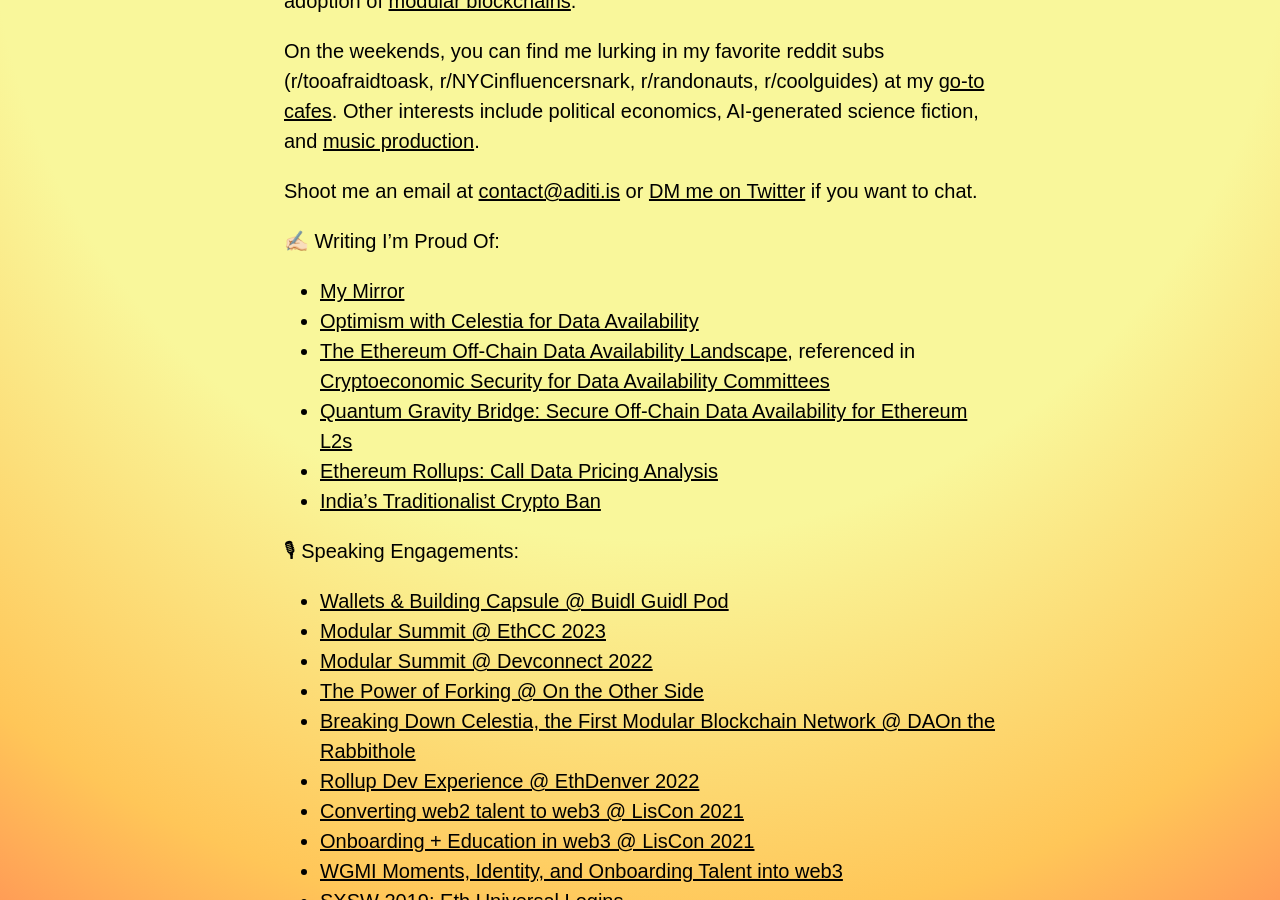
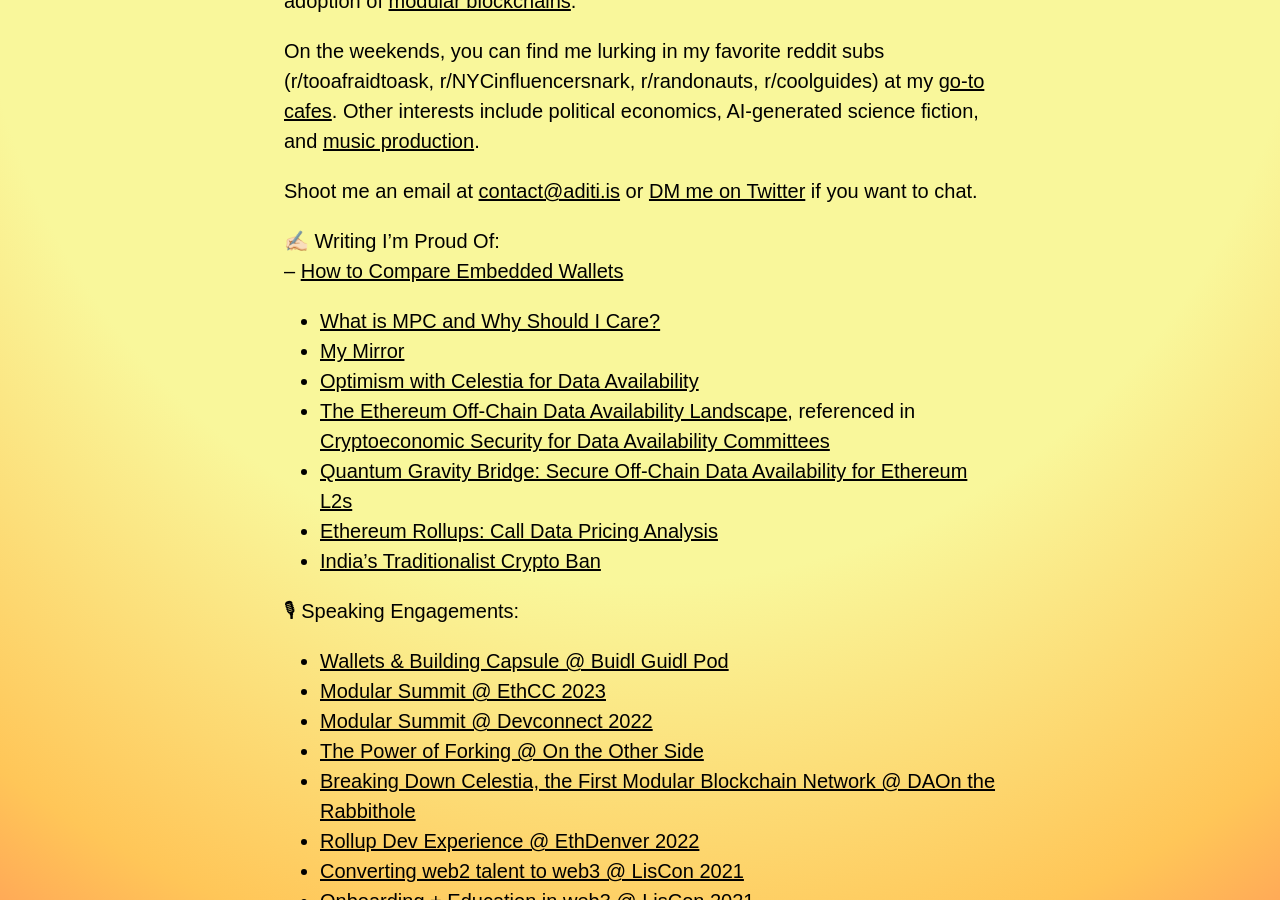
Before and after one commit to adeets-22/adeets-22.github.io, a Jekyll site: the page built from index.md, in a window 1280 px wide and 900 px high, scrolled down 1157 px. Built offline with Jekyll 4.4.1, drawn with Linux system fonts in a browser that asks for light colours.

Commit message:
Update index.md

```diff
--- a/index.md
+++ b/index.md
@@ -19,6 +19,8 @@
 Shoot me an email at <contact@aditi.is> or [DM me on Twitter](https://twitter.com/adeets_22) if you want to chat.
 
 ✍🏻 Writing I'm Proud Of:
+– [How to Compare Embedded Wallets](https://blog.getpara.com/embedded-wallet-comparison/)
+- [What is MPC and Why Should I Care?](https://blog.getpara.com/what-is-mpc/)
 - [My Mirror](https://mirror.xyz/adeets.eth)
 - [Optimism with Celestia for Data Availability](https://gov.optimism.io/t/draft-gf-phase-1-proposal-optimism-with-celestia-for-data-availability/2881)
 - [The Ethereum Off-Chain Data Availability Landscape](https://blog.celestia.org/ethereum-off-chain-data-availability-landscape/), referenced in [ Cryptoeconomic Security for Data Availability Committees](https://arxiv.org/abs/2208.02999)
```
